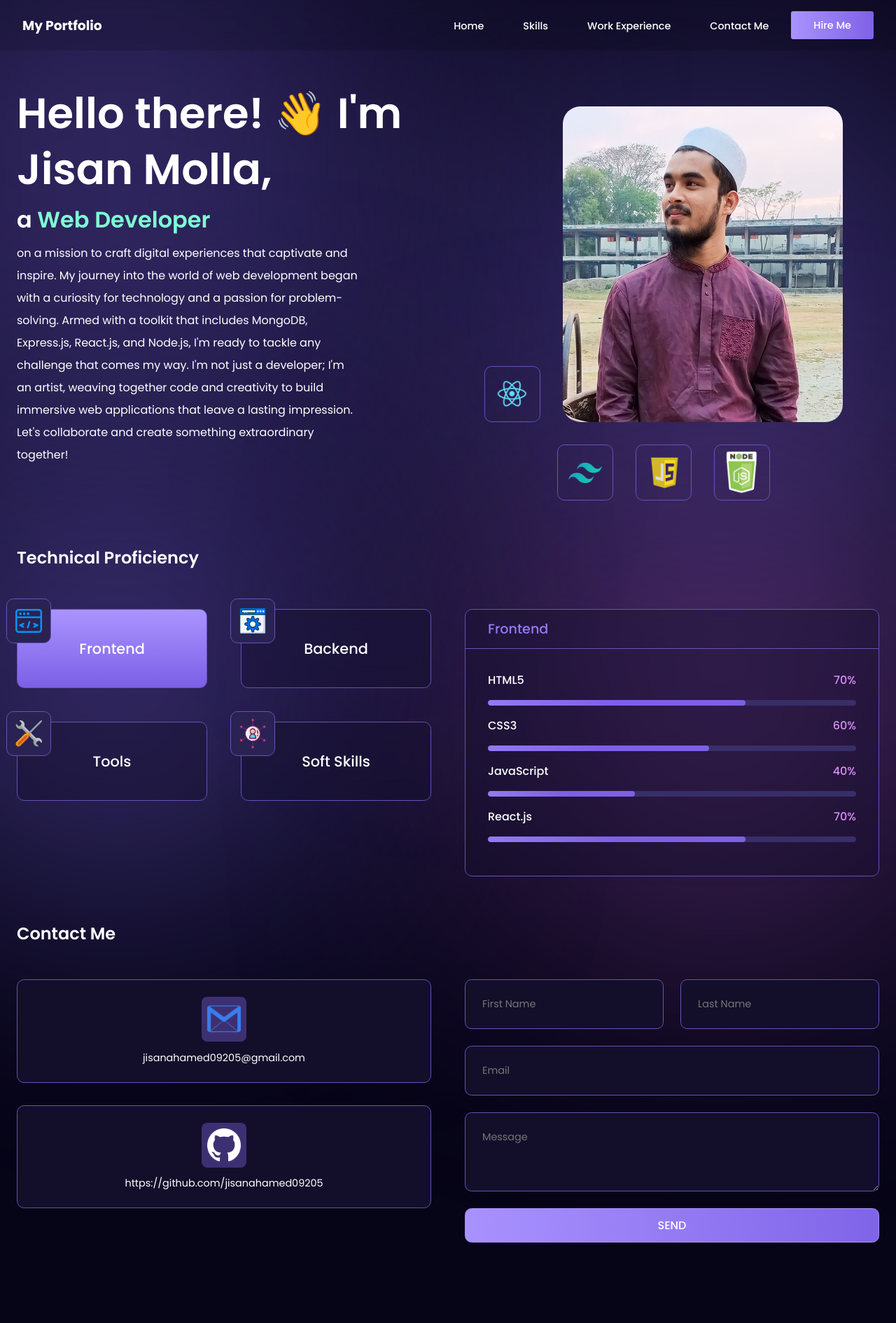
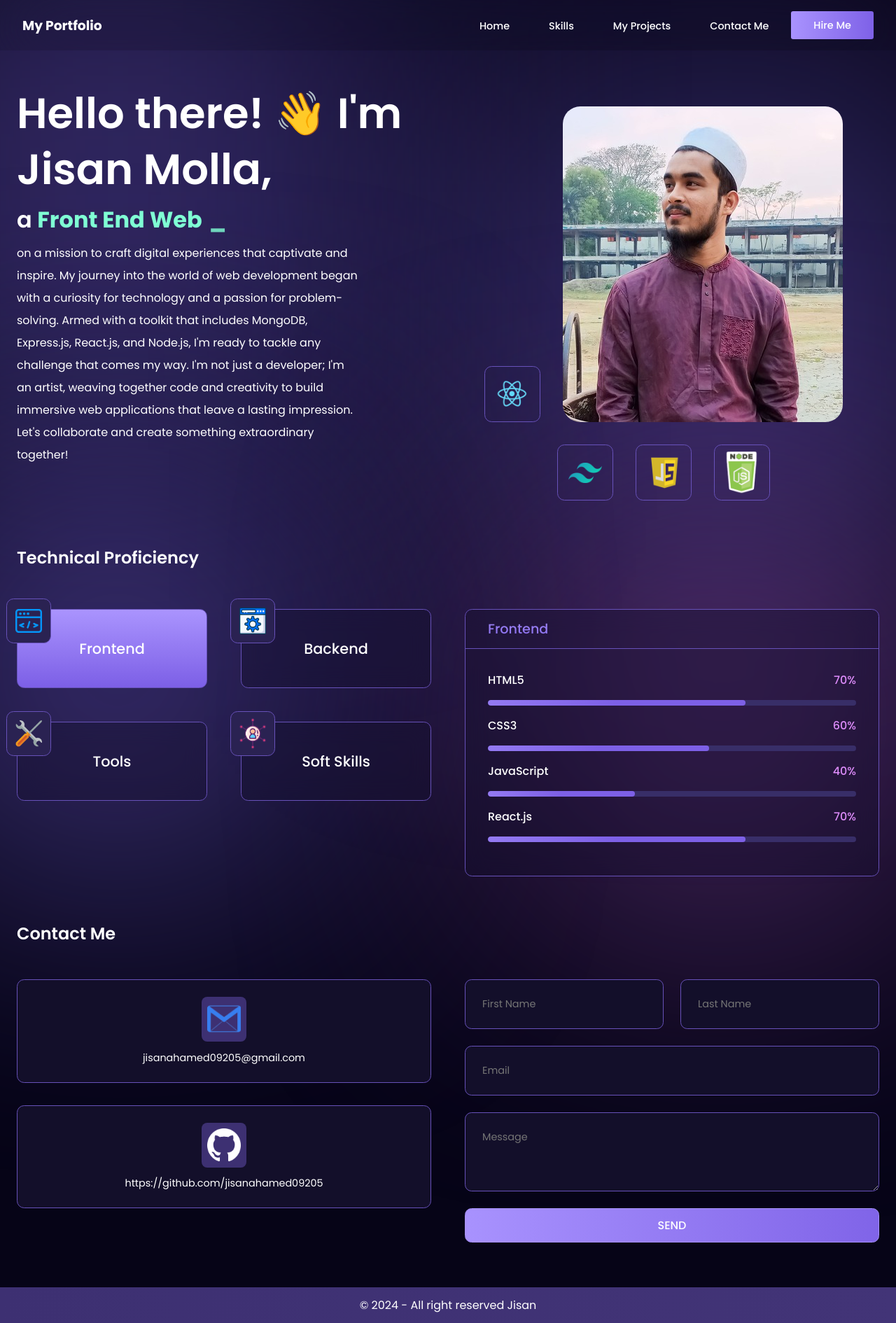
Before and after one commit to jisanahamed09205/Portfolio-2.O, a React (Vite) app in the folder portfolio-2.0-frontend/: page / in a window 1280 px wide. Shown: the whole page at 70% size. Before the commit the page ends 1839 px from the top, so only its background shows below. Built offline with nearby package versions, Linux system fonts and the light colour scheme.

Commit message:
footer set

```diff
--- a/portfolio-2.0-frontend/package.json
+++ b/portfolio-2.0-frontend/package.json
@@ -13,7 +13,8 @@
     "firebase": "^10.8.0",
     "react": "^18.2.0",
     "react-dom": "^18.2.0",
-    "react-icons": "^5.0.1"
+    "react-icons": "^5.0.1",
+    "react-simple-typewriter": "^5.0.1"
   },
   "devDependencies": {
     "@types/react": "^18.2.55",
--- a/portfolio-2.0-frontend/src/App.jsx
+++ b/portfolio-2.0-frontend/src/App.jsx
@@ -3,6 +3,7 @@ import Navbar from "./Component/Navbar/Navbar";
 import './App.css'
 import Skills from "./Component/Skills/Skills";
 import ContactMe from "./Component/ContactMe/ContactMe";
+import Footer from "./Component/Footer/Footer";
 
 const App = () => {
   return (
@@ -13,6 +14,7 @@ const App = () => {
         <Skills/>
         <ContactMe/>
       </div>
+      <Footer/>
     </>
   );
 };
--- a/portfolio-2.0-frontend/src/Component/ContactMe/ContactMe.jsx
+++ b/portfolio-2.0-frontend/src/Component/ContactMe/ContactMe.jsx
@@ -6,7 +6,7 @@ import ContactForm from './ContactForm';
 
 const ContactMe = () => {
     return (
-        <section className='contact-container'>
+        <section id='contact' className='contact-container'>
             <h5>Contact Me</h5>
             <div className='contact-content'>
                 <div style={{flex: 1}}>
--- /dev/null
+++ b/portfolio-2.0-frontend/src/Component/Footer/Footer.css
@@ -0,0 +1,6 @@
+.footer{
+    font-size: 1rem;
+    text-align: center;
+    background: linear-gradient(90deg, #3D3072 0%, #423477);
+    padding: 0.8rem;
+}
--- /dev/null
+++ b/portfolio-2.0-frontend/src/Component/Footer/Footer.jsx
@@ -0,0 +1,11 @@
+import './Footer.css'
+
+const Footer = () => {
+    return (
+        <div className='footer'>
+            © 2024 - All right reserved Jisan
+        </div>
+    );
+};
+
+export default Footer;
--- a/portfolio-2.0-frontend/src/Component/Hero/Hero.jsx
+++ b/portfolio-2.0-frontend/src/Component/Hero/Hero.jsx
@@ -5,13 +5,25 @@ import tailwind from '../../assets/images/tailwind.png'
 import javascript from '../../assets/images/javascript.png'
 import nodejs from '../../assets/images/nodejs.png'
 import pp from '../../assets/images/pp.jpg'
+import { Typewriter } from 'react-simple-typewriter'
+
 
 const Hero = () => {
     return (
-        <section className='hero-container'>
+        <section id='hero' className='hero-container'>
             <div className='hero-content'>
                 <h2>Hello there! 👋 I'm<br /> Jisan Molla,</h2>
-                <h4>a <span style={{color: 'aquamarine'}}>Web Developer</span> </h4>
+                <h4>a <span style={{color: 'aquamarine',fontWeight: 'bold'}}>
+                    <Typewriter
+                        words={['Web Developer', 'Front End Web Developer', 'Programmer']}
+                        loop={5}
+                        cursor
+                        cursorStyle='_'
+                        typeSpeed={70}
+                        deleteSpeed={50}
+                        delaySpeed={1000}
+                    />
+                </span> </h4>
                 <p>on a mission to craft digital experiences that captivate and inspire. My journey into the world of web development began with a curiosity for technology and a passion for problem-solving. Armed with a toolkit that includes MongoDB, Express.js, React.js, and Node.js, I'm ready to tackle any challenge that comes my way. I'm not just a developer; I'm an artist, weaving together code and creativity to build immersive web applications that leave a lasting impression. Let's collaborate and create something extraordinary together!
 
 </p>
--- a/portfolio-2.0-frontend/src/Component/Navbar/MobileNav/MobileNav.jsx
+++ b/portfolio-2.0-frontend/src/Component/Navbar/MobileNav/MobileNav.jsx
@@ -1,3 +1,4 @@
+/* eslint-disable react/prop-types */
 import './MobileNav.css'
 
 const MobileNav = ({isOpen,toggleMenu}) => {
@@ -9,16 +10,16 @@ const MobileNav = ({isOpen,toggleMenu}) => {
                     <h3 className='logo'>My Portfolio</h3>
                     <ul>
                         <li>
-                            <a className='menu-item'>Home</a>
+                            <a className='menu-item' href="#hero">Home</a>
                         </li>
                         <li>
-                            <a className='menu-item'>Skills</a>
+                            <a className='menu-item' href='#skills'>Skills</a>
                         </li>
                         <li>
-                            <a className='menu-item'>Work Experience</a>
+                            <a className='menu-item' href='#projects'>My Projects</a>
                         </li>
                         <li>
-                            <a className='menu-item'>Contact Me</a>
+                            <a className='menu-item' href='#contact'>Contact Me</a>
                         </li>
                         <button className='contact-btn' onClick={()=>{}}>Hire Me</button>
                     </ul>
--- a/portfolio-2.0-frontend/src/Component/Navbar/Navbar.jsx
+++ b/portfolio-2.0-frontend/src/Component/Navbar/Navbar.jsx
@@ -22,16 +22,16 @@ const Navbar = () => {
                     <h3 className='logo'>My Portfolio</h3>
                     <ul>
                         <li>
-                            <a className='menu-item'>Home</a>
+                            <a className='menu-item' href="#hero">Home</a>
                         </li>
                         <li>
-                            <a className='menu-item'>Skills</a>
+                            <a className='menu-item' href='#skills'>Skills</a>
                         </li>
                         <li>
-                            <a className='menu-item'>Work Experience</a>
+                            <a className='menu-item' href='#projects'>My Projects</a>
                         </li>
                         <li>
-                            <a className='menu-item'>Contact Me</a>
+                            <a className='menu-item' href='#contact'>Contact Me</a>
                         </li>
                         <button className='contact-btn' onClick={()=>{}}>Hire Me</button>
                     </ul>
--- a/portfolio-2.0-frontend/src/Component/Skills/Skills.jsx
+++ b/portfolio-2.0-frontend/src/Component/Skills/Skills.jsx
@@ -13,7 +13,7 @@ const Skills = () => {
     };
 
     return (
-        <section className='skills-container'>
+        <section id='skills' className='skills-container'>
             <h5>Technical Proficiency</h5>
             <div className='skills-content'>
                 <div className='skills'>
```
Also changed, not shown: 1 other file (tests, documents, lock files or other folders).
